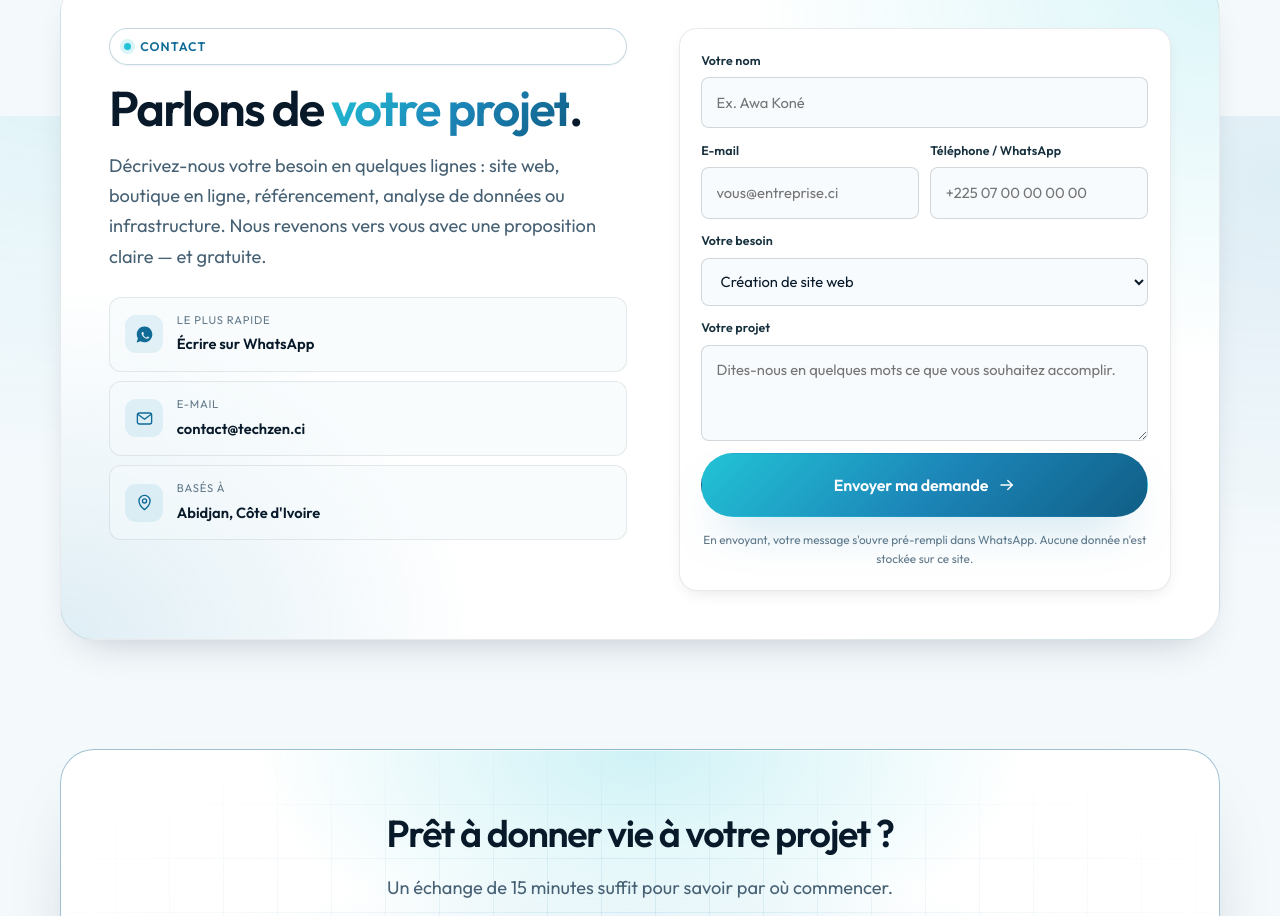
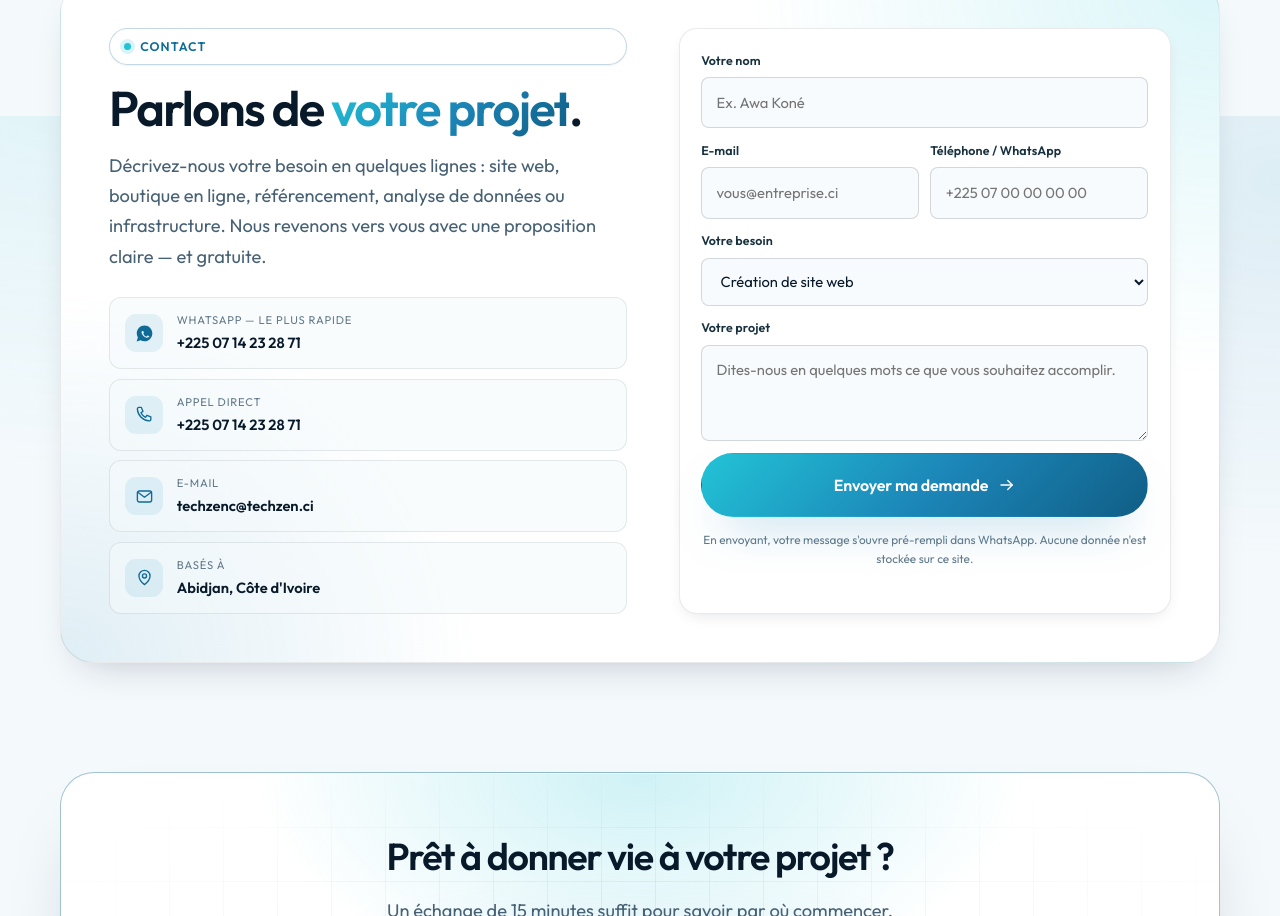
Before and after one commit to Bervellearnaud/monsiteweb, a plain HTML site: page index.html in a window 1280 px wide. Shown: the part 11084-12000 px from the top of the page. Drawn offline with Linux system fonts and the light colour scheme.

Commit message:
Contact : nouvelles coordonnées TechZen
- e-mail : techzenc@techzen.ci (remplace contact@techzen.ci, 0 occurrence restante)
- WhatsApp / téléphone : +225 07 14 23 28 71 → wa.me/2250714232871
- CONFIG.WHATSAPP_NUMBER renseigné : les 6 CTA WhatsApp ouvrent désormais
  directement la conversation (plus de repli e-mail), avec target/rel sécurisés
- section #contact : 4 canaux (WhatsApp, appel direct, e-mail, localisation),
  numéro et adresse cliquables, valeurs sur une seule ligne (ellipsis < 420 px)
- pied de page : e-mail et numéro cliquables, icônes sociales à jour
- données structurées ld+json : telephone, email et contactPoint
- README : tableau des trois endroits où vivent les coordonnées

Co-authored-by: arena-agent <297053741+arena-agent@users.noreply.github.com>

```diff
--- a/index.html
+++ b/index.html
@@ -35,8 +35,18 @@
   "name": "TechZen",
   "slogan": "Créez un site web à votre image, performant et sur-mesure.",
   "description": "Agence digitale et infrastructure IT : création de sites web, référencement naturel, e-commerce, analyse de données, réseaux informatiques, Windows Server et vidéosurveillance IP.",
+  "telephone": "+2250714232871",
+  "email": "techzenc@techzen.ci",
   "areaServed": "Côte d'Ivoire",
   "address": { "@type": "PostalAddress", "addressLocality": "Abidjan", "addressCountry": "CI" },
+  "contactPoint": {
+    "@type": "ContactPoint",
+    "telephone": "+2250714232871",
+    "email": "techzenc@techzen.ci",
+    "contactType": "customer service",
+    "availableLanguage": ["fr", "en"],
+    "areaServed": "CI"
+  },
   "knowsAbout": ["Création de sites web", "Référencement naturel (SEO)", "E-commerce", "Analyse de données", "Réseaux informatiques", "Windows Server", "Vidéosurveillance IP", "Installation Starlink"]
 }
 </script>
@@ -1114,15 +1124,31 @@
                 <div class="contact__methods">
                     <a class="method" href="#" data-wa="Bonjour TechZen, je souhaite discuter de mon projet.">
                         <span class="method__ico"><svg aria-hidden="true"><use href="#i-whatsapp"/></svg></span>
-                        <span><small>Le plus rapide</small><strong>Écrire sur WhatsApp</strong></span>
+                        <span class="method__txt">
+                            <small>WhatsApp — le plus rapide</small>
+                            <strong>+225 07 14 23 28 71</strong>
+                        </span>
                     </a>
-                    <a class="method" href="mailto:contact@techzen.ci?subject=Projet%20web%20-%20TechZen">
+                    <a class="method" href="tel:+2250714232871">
+                        <span class="method__ico"><svg aria-hidden="true"><use href="#i-phone"/></svg></span>
+                        <span class="method__txt">
+                            <small>Appel direct</small>
+                            <strong>+225 07 14 23 28 71</strong>
+                        </span>
+                    </a>
+                    <a class="method" href="mailto:techzenc@techzen.ci?subject=Projet%20web%20-%20TechZen">
                         <span class="method__ico"><svg aria-hidden="true"><use href="#i-mail"/></svg></span>
-                        <span><small>E-mail</small><strong>contact@techzen.ci</strong></span>
+                        <span class="method__txt">
+                            <small>E-mail</small>
+                            <strong>techzenc@techzen.ci</strong>
+                        </span>
                     </a>
                     <div class="method">
                         <span class="method__ico"><svg aria-hidden="true"><use href="#i-pin"/></svg></span>
-                        <span><small>Basés à</small><strong>Abidjan, Côte d'Ivoire</strong></span>
+                        <span class="method__txt">
+                            <small>Basés à</small>
+                            <strong>Abidjan, Côte d'Ivoire</strong>
+                        </span>
                     </div>
                 </div>
             </div>
@@ -1183,7 +1209,7 @@
                 <a class="btn btn--wa btn--lg" href="#" data-wa="Bonjour TechZen, je souhaite prendre rendez-vous pour parler de mon projet.">
                     <svg aria-hidden="true"><use href="#i-whatsapp"/></svg> Discuter sur WhatsApp
                 </a>
-                <a class="btn btn--ghost btn--lg" href="mailto:contact@techzen.ci">Nous écrire</a>
+                <a class="btn btn--ghost btn--lg" href="mailto:techzenc@techzen.ci">Nous écrire</a>
             </div>
         </div>
     </div>
@@ -1207,7 +1233,7 @@
                     <a href="#" data-wa="Bonjour TechZen !" aria-label="WhatsApp">
                         <svg aria-hidden="true"><use href="#i-whatsapp"/></svg>
                     </a>
-                    <a href="mailto:contact@techzen.ci" aria-label="E-mail">
+                    <a href="mailto:techzenc@techzen.ci" aria-label="E-mail">
                         <svg aria-hidden="true"><use href="#i-mail"/></svg>
                     </a>
                 </div>
@@ -1240,7 +1266,8 @@
             <div>
                 <h4>Contact</h4>
                 <nav class="footer__links" aria-label="Contact">
-                    <a href="mailto:contact@techzen.ci"><svg aria-hidden="true"><use href="#i-mail"/></svg> contact@techzen.ci</a>
+                    <a href="mailto:techzenc@techzen.ci"><svg aria-hidden="true"><use href="#i-mail"/></svg> techzenc@techzen.ci</a>
+                    <a href="tel:+2250714232871"><svg aria-hidden="true"><use href="#i-phone"/></svg> +225 07 14 23 28 71</a>
                     <a href="#" data-wa="Bonjour TechZen !"><svg aria-hidden="true"><use href="#i-whatsapp"/></svg> WhatsApp</a>
                     <a href="#contact"><svg aria-hidden="true"><use href="#i-pin"/></svg> Abidjan, Côte d'Ivoire</a>
                     <a href="#contact"><svg aria-hidden="true"><use href="#i-arrow-r"/></svg> Demander un devis</a>
--- a/script.js
+++ b/script.js
@@ -13,8 +13,9 @@
        vers un e-mail pré-rempli (aucun lien cassé).
        ---------------------------------------------------------------------- */
     var CONFIG = {
-        WHATSAPP_NUMBER: "",                       // ex. "2250700000000"
-        EMAIL: "contact@techzen.ci",
+        WHATSAPP_NUMBER: "2250714232871",          // +225 07 14 23 28 71
+        WHATSAPP_DISPLAY: "+225 07 14 23 28 71",
+        EMAIL: "techzenc@techzen.ci",
         BRAND: "TechZen"
     };
 
--- a/styles.css
+++ b/styles.css
@@ -2444,6 +2444,16 @@ html[data-theme="dark"] .method__ico { color: var(--brand-soft); }
 .method small { display: block; font-size: .7rem; letter-spacing: .07em; text-transform: uppercase; color: var(--muted); }
 .method strong { font-size: .92rem; color: var(--ink); font-weight: 600; }
 
+/* Libellé du canal puis coordonnée : la valeur reste sur une seule ligne,
+   jamais coupée au milieu d'un numéro. */
+.method__txt { display: grid; gap: .1rem; min-width: 0; }
+.method__txt strong { white-space: nowrap; overflow: hidden; text-overflow: ellipsis; }
+@media (max-width: 420px) {
+    .method { gap: .7rem; padding: .7rem .8rem; }
+    .method__ico { width: 34px; height: 34px; }
+    .method strong { font-size: .85rem; }
+}
+
 .form {
     display: grid;
     gap: .8rem;
```
Also changed, not shown: 1 other file.
